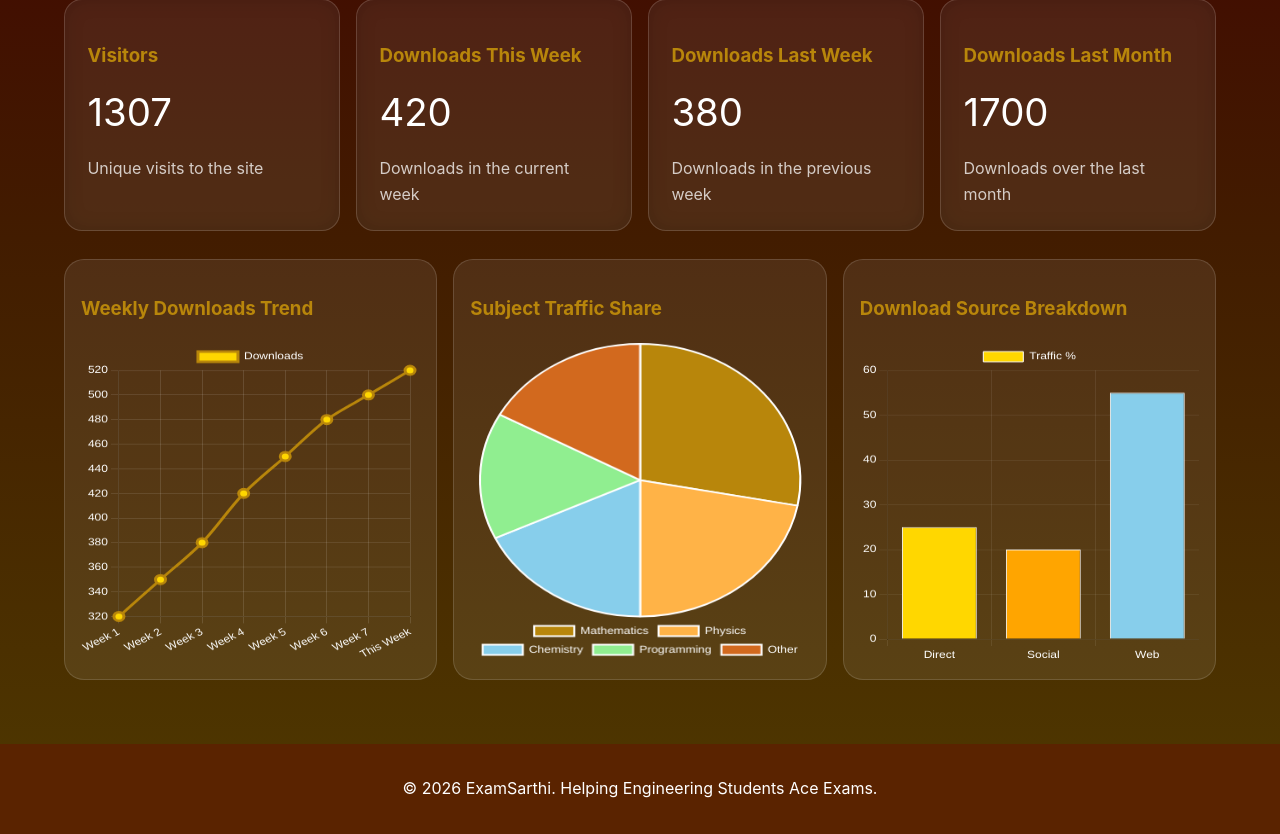
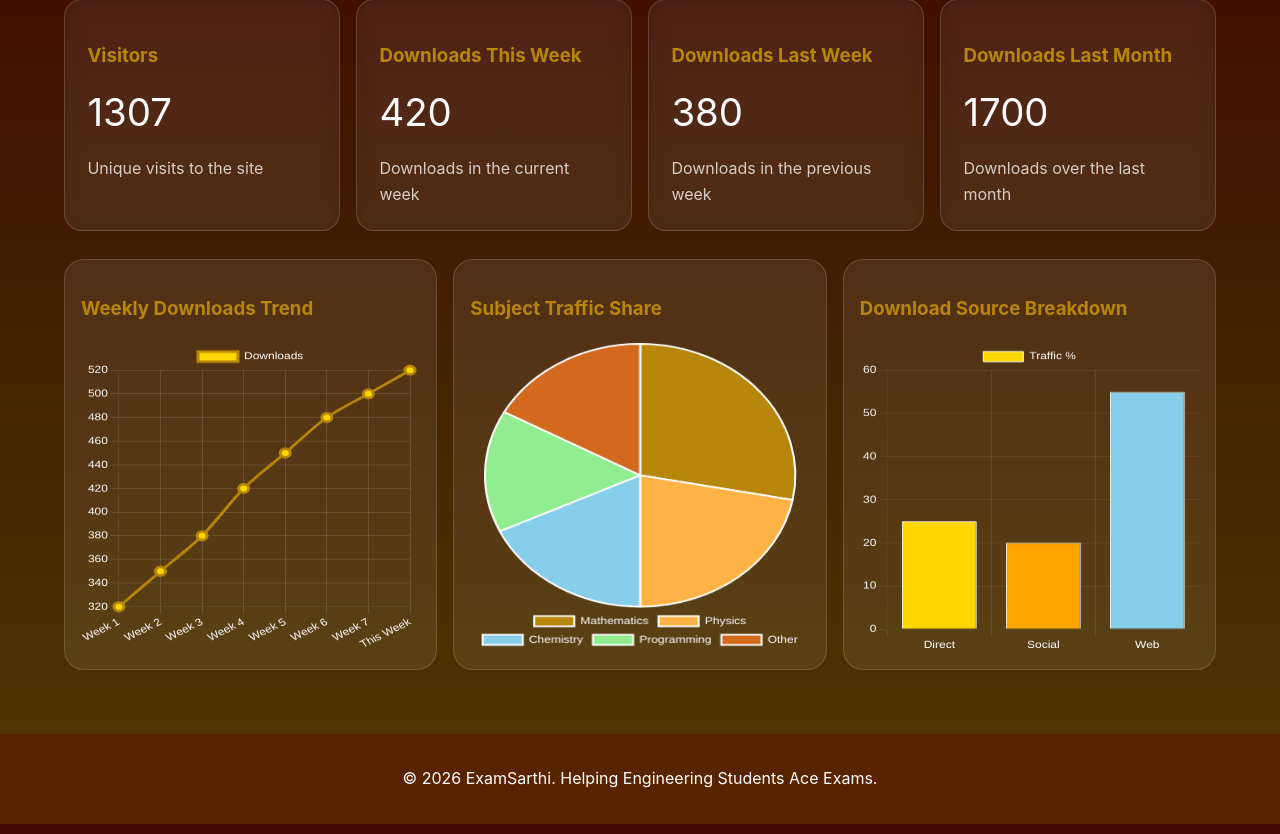
Before and after one commit to Anisha32414/ExamSarthi, a Flask app: page /our-progress in a window 1280 px wide. Shown: the part 250-1084 px from the top of the page. Run offline with Flask 3, Linux system fonts and the light colour scheme.

Commit message:
Adjust height and min-width in CSS styles

```diff
--- a/static/css/style.css
+++ b/static/css/style.css
@@ -462,7 +462,7 @@
 
 .chart-card canvas {
     width: 100% !important;
-    height: 320px !important;
+    height: 310px !important;
     margin-top: 0.75rem;
 }
 
@@ -544,7 +544,7 @@
 
 .hero-text {
     flex: 1;
-    min-width: 280px;
+    min-width: 285px;
 }
 
 .hero-images {
```
